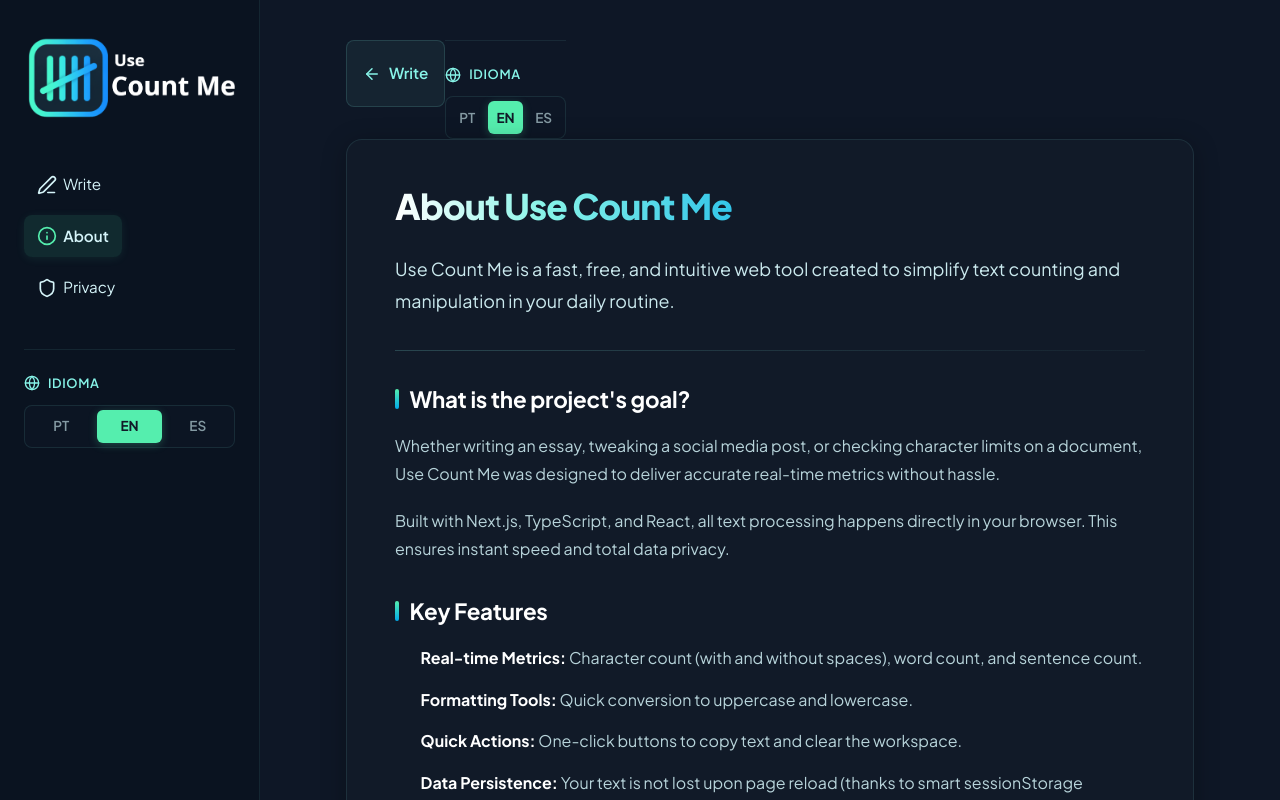
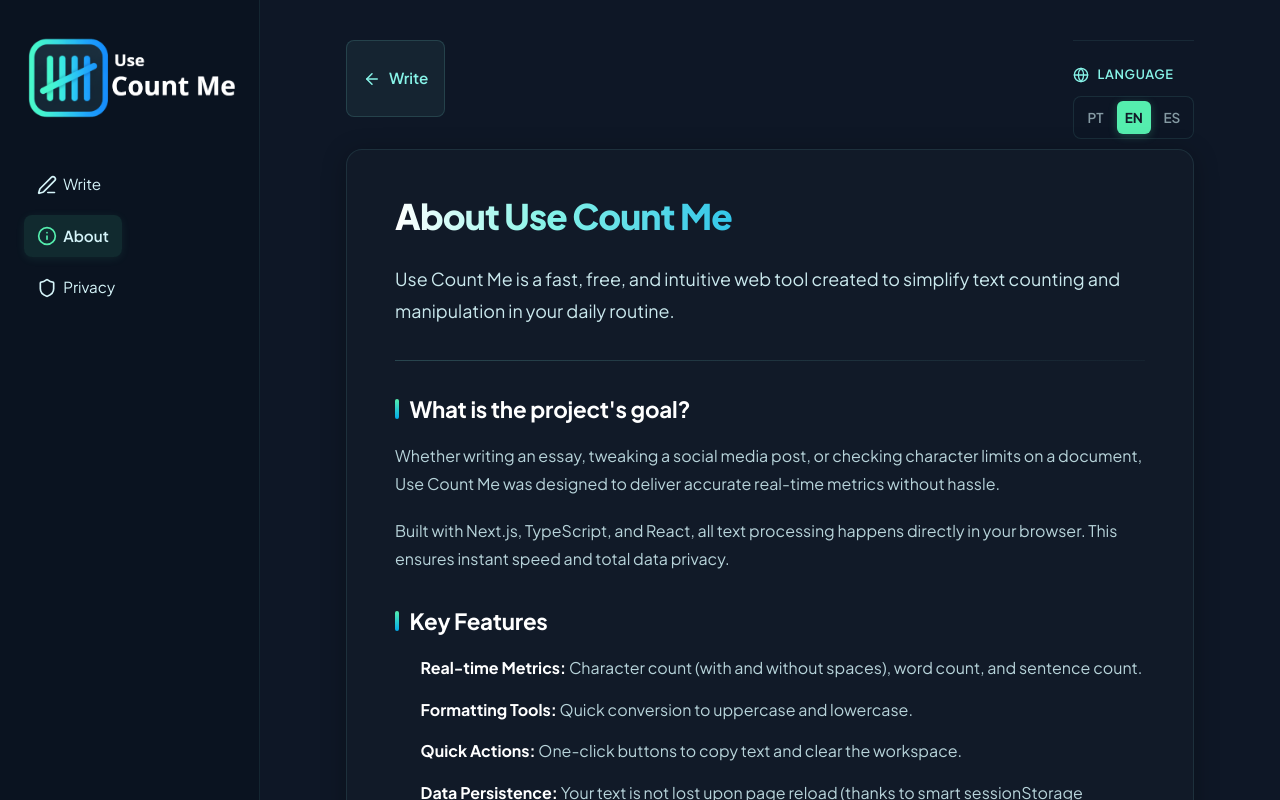
Before and after one commit to Thiago130126/UseCountME, a Next.js app: page /en/about in a window 1280 px wide. Shown: the top 800 px of the page. Built offline with nearby package versions, Linux system fonts and the light colour scheme.

Commit message:
Alterei alguns detalhes bem sutis

```diff
--- a/components/navegation/LanguageSwitcher.tsx
+++ b/components/navegation/LanguageSwitcher.tsx
@@ -1,7 +1,7 @@
 "use client";
 
 import { usePathname } from "next/navigation";
-import { useLocale } from "next-intl";
+import { useLocale, useTranslations } from "next-intl";
 import Link from "next/link";
 import { Globe } from "lucide-react";
 import {
@@ -36,11 +36,13 @@
         }
     }
 
+    const t = useTranslations("Navigation");
+
     return (
         <div className={styles.container}>
             <div className={styles.header}>
                 <Globe size={16} />
-                <span>Idioma</span>
+                <span>{t("idioma")}</span>
             </div>
 
             <div className={styles.switcher}>
--- a/components/navegation/css/languageSwitcher.module.css
+++ b/components/navegation/css/languageSwitcher.module.css
@@ -2,6 +2,7 @@
     margin-top: auto; /* Empurra o seletor para o final da sidebar */
     padding-top: 1.5rem;
     border-top: 1px solid rgba(135, 244, 232, 0.08);
+    margin-bottom: ;
 }
 
 .header {
@@ -24,6 +25,7 @@
     border-radius: 8px;
     padding: 0.25rem;
     gap: 0.25rem;
+    margin-bottom: 10px;
 }
 
 .langButton {
--- a/components/pages/Politica-Privacidade.tsx
+++ b/components/pages/Politica-Privacidade.tsx
@@ -26,7 +26,6 @@
 
                         <LinksInternos routeKey="privacy"/>
                     </div>
-                    <LanguageSwitcher/>
                 </nav>
             </aside>
 
--- a/components/pages/Sobre.tsx
+++ b/components/pages/Sobre.tsx
@@ -26,7 +26,6 @@
 
                         <LinksInternos routeKey="privacy"/>
                     </div>
-                    <LanguageSwitcher/>
                 </nav>
             </aside>
 
--- a/components/pages/css/pages.module.css
+++ b/components/pages/css/pages.module.css
@@ -271,6 +271,7 @@
 .links_translate{
     display: flex;
     flex-direction: row;
+    justify-content: space-between;
 }
 
 /* Responsividade Mobile */
--- a/messages/en.json
+++ b/messages/en.json
@@ -192,6 +192,7 @@
     "Navigation": {
         "about": "About",
         "privacy": "Privacy",
-        "home": "Write"
+        "home": "Write",
+        "idioma": "Language"
     }
 }
--- a/messages/es.json
+++ b/messages/es.json
@@ -192,6 +192,7 @@
     "Navigation": {
         "about": "Sobre",
         "privacy": "Privacidad",
-        "home": "Escribir"
+        "home": "Escribir",
+        "idioma": "Idioma"
     }
 }
--- a/messages/pt.json
+++ b/messages/pt.json
@@ -193,6 +193,7 @@
     "Navigation": {
         "about": "Sobre",
         "privacy": "Privacidade",
-        "home": "Escrever"
+        "home": "Escrever",
+        "idioma": "Idioma"
     }
 }
```
